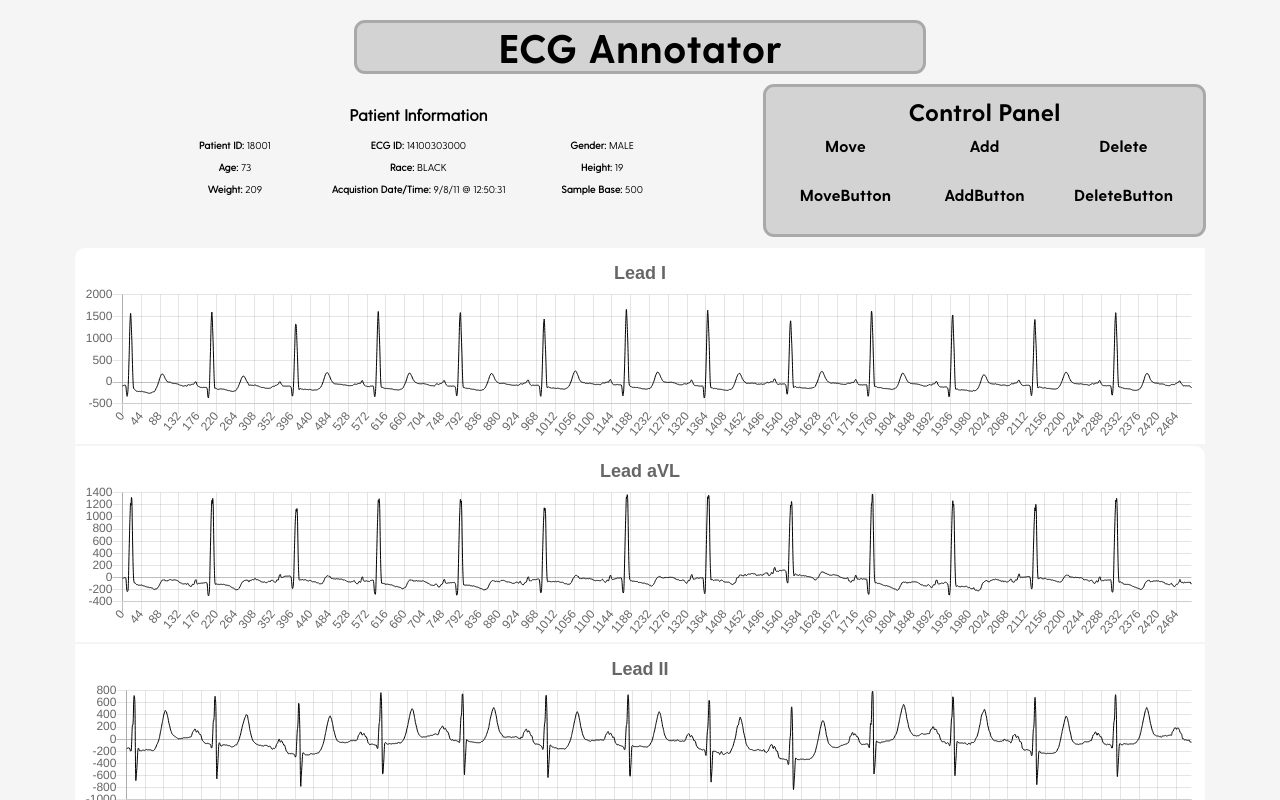
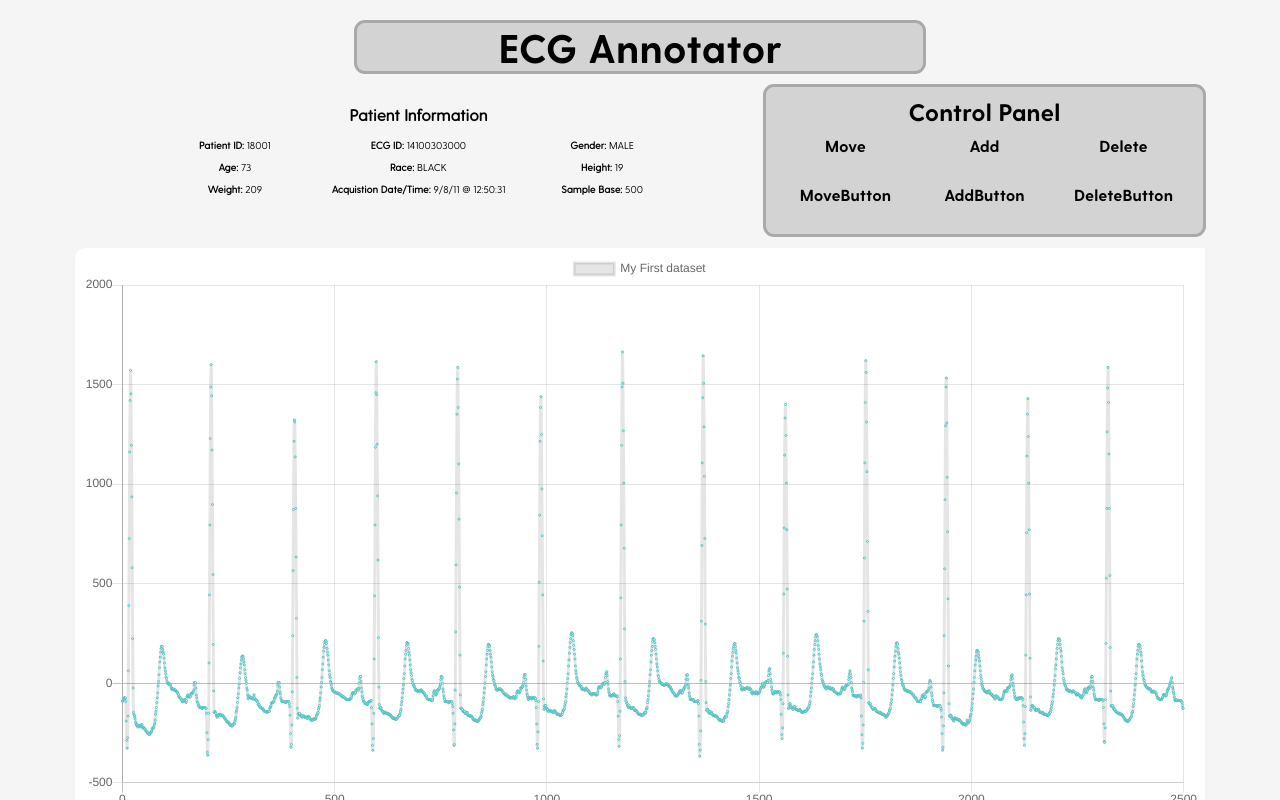
Before and after one commit to mtmiller0417/CISC475, a React (Create React App) app in the folder client/: page / in a window 1280 px wide. Shown: the top 800 px of the page. Built offline with nearby package versions, Linux system fonts and the light colour scheme; the HTML template or start-up script is replaced by a standard one; a web font is replaced by a local one.

Commit message:
Added basic scatter plot functionality

```diff
--- a/client/src/components/Graph.js
+++ b/client/src/components/Graph.js
@@ -1,13 +1,31 @@
-import React, { Component } from 'react'
-import {Line} from 'react-chartjs-2';
+import React, { Component } from 'react';
+import {Line, Scatter} from 'react-chartjs-2';
+
+//C:\Users\mattm\Documents\Files\CISC475\CISC475\client\node_modules\canvasjs
+//C:\Users\mattm\Documents\Files\CISC475\CISC475\client\src\components\Graph.js
 
 class Graph extends Component{
+
     constructor(props){
         super(props);
 
-        this.state = ({
+        /*this.state = ({
             graphData:{
                 labels: this.props.inputArr.labels,
+                datasets:[{
+                    radius: 0, // Makes the dots go away
+                    label: this.props.inputArr.title,
+                    fill: false,
+                    borderColor: ['black'],
+                    data: this.props.inputArr.data,
+                    backgroundColor:['rgba(255,99,132,0.6)',],
+                    borderWidth: 1
+                }]
+            }
+        })*/
+
+        this.state = ({
+            data:{
                 datasets:[{
                     radius: 0, // Makes the dots go away
                     label: this.props.inputArr.title,
@@ -23,14 +41,14 @@ class Graph extends Component{
 
     // Might need to add UNSAFE_ to this function name
     // Call this when this component receives new props
-    componentWillReceiveProps(props){
+    componentWillReceiveProps(new_props){
         // Calling setState causes this component to re-render with the new data its received
 
-        console.log("Updated Graph props:")
-        console.log(props);
+        //console.log("Updated Graph props:")
+        //console.log(props);
 
 
-        this.setState({
+        /*this.setState({
             graphData:{
                 labels: props.inputArr.labels,
                 datasets:[{
@@ -43,14 +61,74 @@ class Graph extends Component{
                     borderWidth: 1
                 }]
             }
+        });*/
+
+        // Used for scatterplot
+        this.setState({
+            data:{
+                datasets:{
+                    radius: 0, // Makes the dots go away
+                    label: new_props.inputArr.title,
+                    fill: false,
+                    borderColor: ['black'],
+                    data: new_props.inputArr.data,
+                    backgroundColor:['rgba(255,99,132,0.6)',],
+                    borderWidth: 1
+                }
+            }
         });
+
+        console.log('State after update')
+        //console.log(this.state.data.datasets.data)
+        //console.log(new_props.inputArr.data[0])
+        console.log(this.state.data)
     }
 
     //static getDerivedStateFromProps(props, state){}
 
+    // Notes for rendering the annotations
+    // ... Make current data a scatter plot rn
+    //  Multiple graphs on top of one another
+    //  Create data pairs for annotation data, making a scatter plot
+
+    //  stepSize, tooltips, canvasJS?
+
+
     //Render the graph
     render(){
+
+        const dat = {
+            labels: ['Scatter'],
+            datasets: [
+              {
+                label: 'My First dataset',
+                fill: false,
+                backgroundColor: 'rgba(75,192,192,0.4)',
+                pointBorderColor: 'rgba(75,192,192,1)',
+                pointBackgroundColor: '#fff',
+                pointBorderWidth: 1,
+                pointHoverRadius: 5,
+                pointHoverBackgroundColor: 'rgba(75,192,192,1)',
+                pointHoverBorderColor: 'rgba(220,220,220,1)',
+                pointHoverBorderWidth: 2,
+                pointRadius: 1,
+                pointHitRadius: 10,
+                showLine: true,
+                data: this.state.data.datasets.data
+              }
+            ]
+          };
+
         return(
+        <React.Fragment>
+            {
+                <div className="graph">
+                    <Scatter data={dat} />
+                </div>
+            }
+        </React.Fragment>)
+
+        /*return(
             <React.Fragment>
                 {
                     this.state.graphData ?
@@ -103,7 +181,7 @@ class Graph extends Component{
                     </div>
                 }
             </React.Fragment>
-         )
+         )*/
     }
 }
 
--- a/client/src/components/MainContainer/MainContainer.js
+++ b/client/src/components/MainContainer/MainContainer.js
@@ -112,7 +112,7 @@ export default class MainContainer extends React.Component {
             for(var i = 0; i < data.length; i++)
             {
                 //Push the data points of the current object to the appropriate arrays
-                lead_i.push(data[i].I);
+                /*lead_i.push(data[i].I);
                 lead_ii.push(data[i].II);
                 lead_iii.push(data[i].III);
                 lead_avr.push(data[i].aVR);
@@ -123,8 +123,58 @@ export default class MainContainer extends React.Component {
                 lead_v3.push(data[i].V3);
                 lead_v4.push(data[i].V4);
                 lead_v5.push(data[i].V5);
-                lead_v6.push(data[i].V6);
+                lead_v6.push(data[i].V6);*/
                 labels.push(i);
+
+                // Way to create scatterplot data
+                lead_i.push({
+                    x:i,
+                    y:data[i].I
+                });
+                lead_ii.push({
+                    x:i,
+                    y:data[i].II
+                });
+                lead_iii.push({
+                    x:i,
+                    y:data[i].III
+                });
+                lead_avr.push({
+                    x:i,
+                    y:data[i].aVR
+                });
+                lead_avl.push({
+                    x:i,
+                    y:data[i].aVL
+                });
+                lead_avf.push({
+                    x:i,
+                    y:data[i].aVF
+                });
+                lead_v1.push({
+                    x:i,
+                    y:data[i].V1
+                });
+                lead_v2.push({
+                    x:i,
+                    y:data[i].V2
+                });
+                lead_v3.push({
+                    x:i,
+                    y:data[i].V3
+                });
+                lead_v4.push({
+                    x:i,
+                    y:data[i].V4
+                });
+                lead_v5.push({
+                    x:i,
+                    y:data[i].V5
+                });
+                lead_v6.push({
+                    x:i,
+                    y:data[i].V6
+                });
             }
 
             // Update the state and cause a re-render
@@ -163,6 +213,10 @@ export default class MainContainer extends React.Component {
     }
 
 	render() {
+        if(this.state.i != ""){
+            //console.log('MainComponent')
+            //console.log(this.state.i[0]);
+        }
 		return (
 			<div className={styles.container}>
 				<Grid>
```
